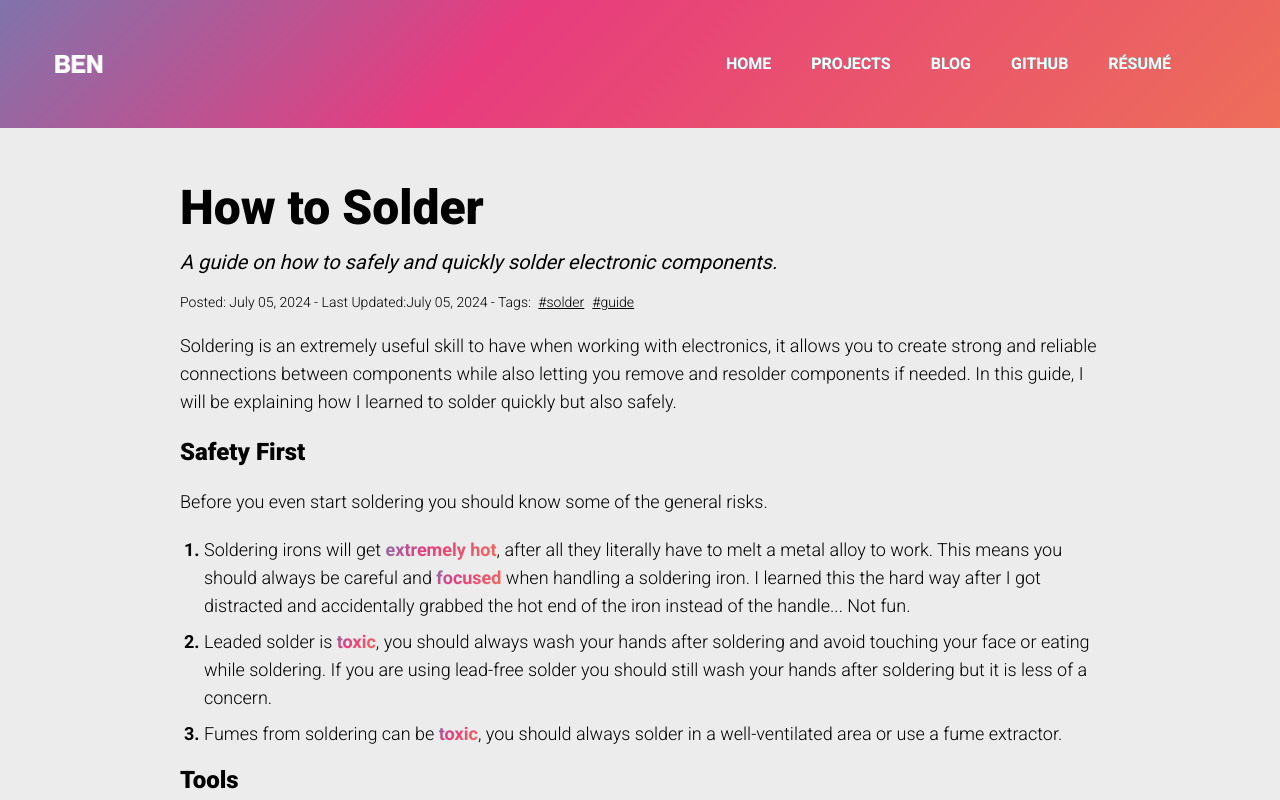
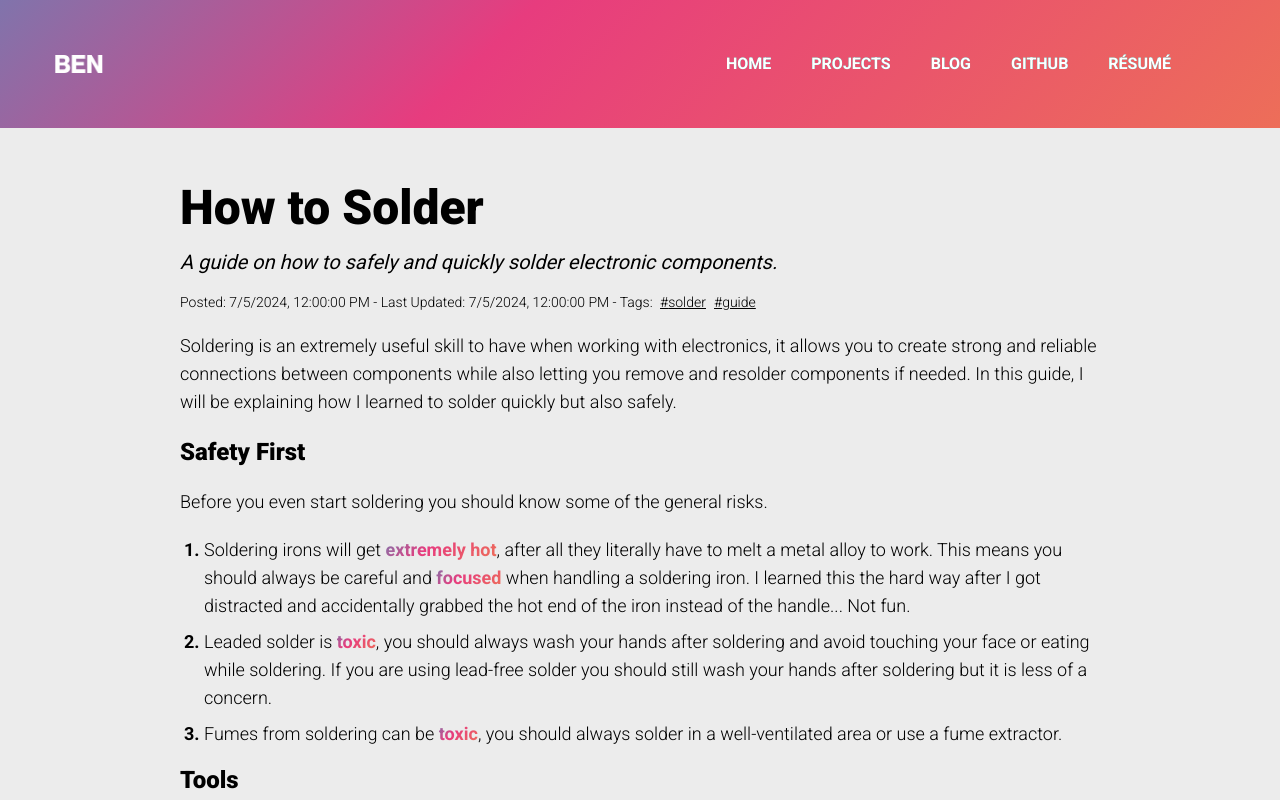
Before and after one commit to Leg3ndary/ben-portfolio, a Next.js app: page /blog/HowToSolder in a window 1280 px wide. Shown: the top 800 px of the page. Built offline with nearby package versions, Linux system fonts and the light colour scheme; some icons are missing.

Commit message:
Update blog posts

```diff
--- a/src/components/MdxLayout.tsx
+++ b/src/components/MdxLayout.tsx
@@ -1,4 +1,5 @@
-import { BlogMetadata } from "@/types";
+import { useEffect, useState } from 'react';
+import { RawBlogMetadata } from "@/types";
 import Head from "next/head";
 import Hashtag from "@/components/Hashtag";
 
@@ -7,22 +8,27 @@ export default function MdxLayout({
     metadata,
 }: {
     children: React.ReactNode;
-    metadata: BlogMetadata;
+    metadata: RawBlogMetadata;
 }) {
+    const [createdDate, setCreatedDate] = useState<Date>();
+    const [updatedDate, setUpdatedDate] = useState<Date>();
+
+    useEffect(() => {
+        setCreatedDate(new Date(...metadata.created));
+        setUpdatedDate(new Date(...metadata.updated));
+    }, [metadata.created, metadata.updated]);
+
     return (
         <>
             <Head>
-                <title>Ben - {metadata.title}</title>
+                <title>Ben - Blog Post</title> {/* use static props to pre render everything in the future */}
                 <meta name="theme-color" content="#339ccd" />
                 <meta property="og:title" content={metadata.title} />
                 <meta
                     property="og:description"
                     content={metadata.description}
                 />
-                <meta
-                    property="description"
-                    content={metadata.description}
-                />
+                <meta property="description" content={metadata.description} />
                 <meta
                     property="og:image"
                     content="https://i.imgur.com/6KdqAaf.png"
@@ -32,10 +38,7 @@ export default function MdxLayout({
                     property="og:url"
                     content={`https://bzhou.ca/blog/${metadata.slug}`}
                 />
-                <meta
-                    name="description"
-                    content={metadata.description}
-                />
+                <meta name="description" content={metadata.description} />
             </Head>
             <div className="relative top-0 flex justify-center w-full h-24 lg:h-32 bg-rainbow-gradient animate-breathing-gradient" />
             <div className="flex mx-auto w-[400px] md:w-[700px] lg:w-[1000px] xl:[1200px] mt-12 mb-16 lg:mb-10 lg:mt-8 p-2 lg:p-4 scroll-m-6 dark:text-[#ececec]">
@@ -47,8 +50,9 @@ export default function MdxLayout({
                         {metadata.description}
                     </h3>
                     <h4 className="py-2 text-xs font-light lg:text-sm">
-                        Posted: {metadata.created} - Last Updated:
-                        {metadata.updated} - Tags:{" "}
+                        Posted: {createdDate?.toLocaleString()}{" "}
+                        - Last Updated:{" "}
+                        {updatedDate?.toLocaleString()} - Tags:{" "}
                         {metadata.tags.map((tag) => (
                             <Hashtag key={tag} hashtag={tag} />
                         ))}
--- a/src/pages/blog.tsx
+++ b/src/pages/blog.tsx
@@ -2,7 +2,7 @@ import Head from "next/head";
 import { motion } from "framer-motion";
 import fs from "fs";
 import path from "path";
-import { BlogMetadata } from "@/types";
+import { BlogMetadata, RawBlogMetadata } from "@/types";
 import Link from "next/link";
 import Hashtag from "@/components/Hashtag";
 
@@ -15,19 +15,24 @@ export async function getStaticProps() {
         const filePath = path.join(dir, filename);
         const fileContent = fs.readFileSync(filePath, "utf8");
 
-        const data = JSON.parse(
-            fileContent.split("export const metadata = ")[1].split("};")[0] +
-                "}"
+        const data: RawBlogMetadata = JSON.parse(
+            fileContent.split("export const metadata = ")[1].split("};")[0] + "}"
         );
+
+        const createdDate = new Date(...data.created).toISOString();
+        const updatedDate = new Date(...data.updated).toISOString();
+
         return {
             ...data,
+            created: createdDate,
+            updated: updatedDate,
             slug: filename.replace(/\.mdx?$/, ""),
         };
     });
 
     posts.sort((a, b) => {
         const dateA = new Date(a.updated);
-        const dateB = new Date(b.updated);
+        const dateB = new Date(b.updated)
 
         if (dateA > dateB) return -1;
         if (dateA < dateB) return 1;
@@ -108,7 +113,7 @@ export default function Blog({ posts }: { posts: BlogMetadata[] }) {
                                     ))}
                                 </td>
                                 <td className="justify-end px-4 py-2 text-xs text-center right lg:text-lg">
-                                    {post.updated}
+                                    {new Date(post.updated).toLocaleDateString()}
                                 </td>
                             </tr>
                         ))}
--- a/src/pages/blog/HelloWorld.mdx
+++ b/src/pages/blog/HelloWorld.mdx
@@ -4,8 +4,8 @@ export const metadata = {
     "title": "Hello World",
     "description": "A simple hello world blog post.",
     "slug": "HelloWorld",
-    "created": "July 04, 2024",
-    "updated": "July 04, 2024",
+    "created": [2024, 6, 4, 12, 0, 0],
+    "updated": [2024, 6, 4, 12, 0, 0],
     "tags": ["hello-world"]
 };
 
--- a/src/pages/blog/HowToSolder.mdx
+++ b/src/pages/blog/HowToSolder.mdx
@@ -4,8 +4,8 @@ export const metadata = {
     "title": "How to Solder",
     "description": "A guide on how to safely and quickly solder electronic components.",
     "slug": "howtosolder",
-    "created": "July 05, 2024",
-    "updated": "July 05, 2024",
+    "created": [2024, 6, 5, 12, 0, 0],
+    "updated": [2024, 6, 5, 12, 0, 0],
     "tags": ["solder", "guide"]
 };
 
```
Also changed, not shown: src/types.ts (+9 -0 lines).
